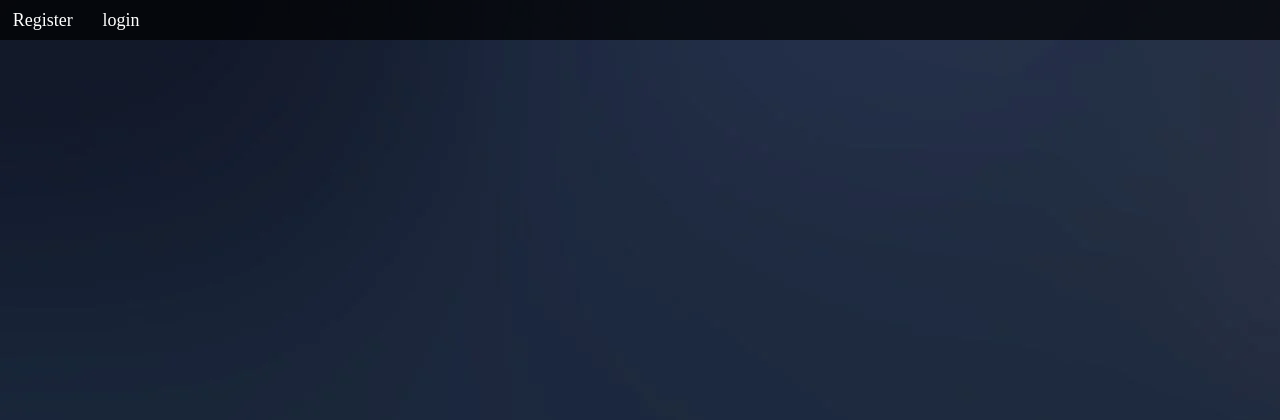
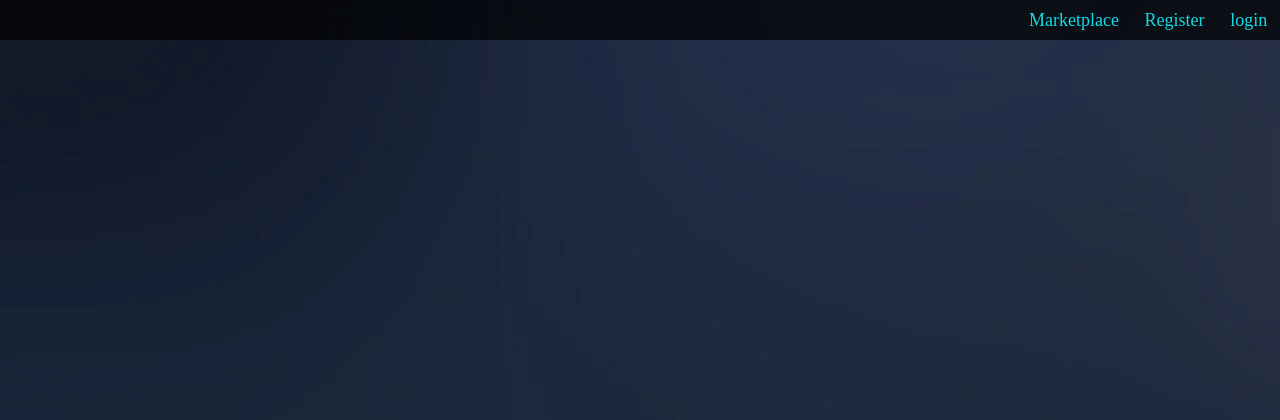
Before and after one commit to nmarrocchi/Lunaria, a PHP site: page / in a window 1280 px wide. Shown: the top 420 px of the page. Run offline with PHP 8.4, Linux system fonts and the light colour scheme.

Commit message:
Basic nav css

```diff
--- a/index.php
+++ b/index.php
@@ -11,8 +11,9 @@
 <body>
 
   <div class="nav">
+    <a href=""><p>login</p></a>
     <a href=""><p>Register</p></a>
-    <a href=""><p>login</p></a>
+    <a href=""><p>Marketplace</p></a>
   </div>
 
 </body>
--- a/style/nav.css
+++ b/style/nav.css
@@ -9,5 +9,10 @@
   display: inline-flex;
   margin: 0vh 1vw;
   font-size: large;
-  text-align: right;
+  float: right;
+  color: rgb(17, 219, 226);
 }
+
+.nav a:hover{
+  color: rgb(0, 247, 255);
+}
```
